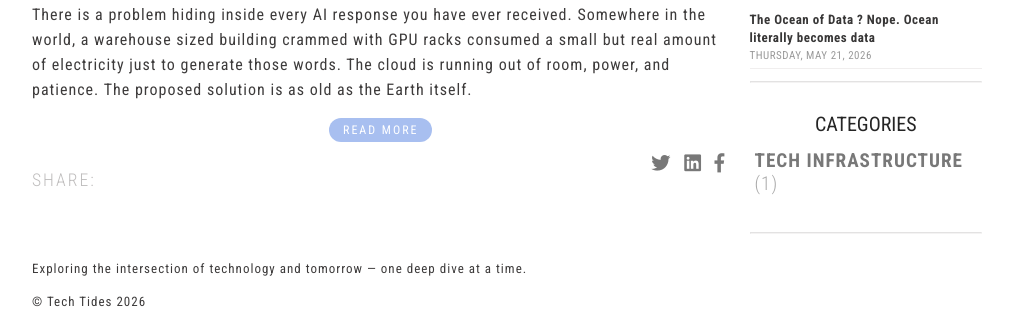
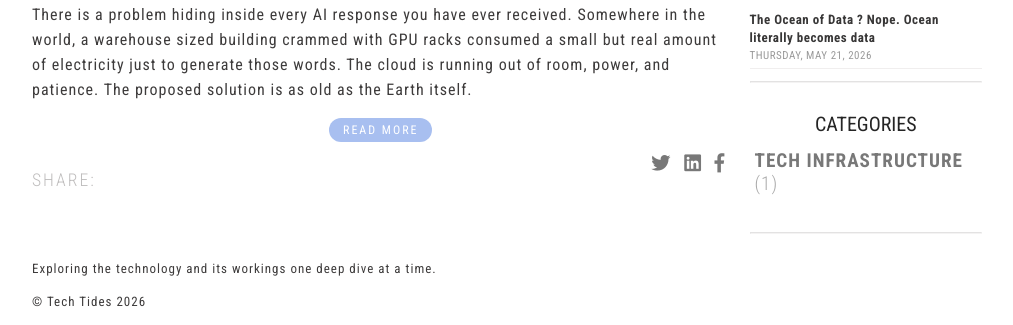
Before and after one commit to Shishirr11/Blog-page, a plain HTML site: page index.html in a window 1280 px wide. Shown: the part 1121-1446 px from the top of the page, without its empty margins (133-1146 px from the left). Drawn offline with Linux system fonts and the light colour scheme.

Commit message:
Update index.html

```diff
--- a/index.html
+++ b/index.html
@@ -100,7 +100,7 @@
     <footer id="contact-section">
         <div>
             <p>
-                Exploring the intersection of technology and tomorrow —
+                Exploring the technology and its workings
                 one deep dive at a time.
             </p>
         </div>
```
